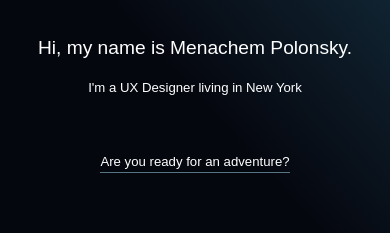
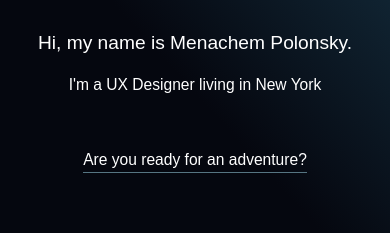
Before and after one commit to menachem7/portfolio, a website: page index.html in a window 390 px wide. Shown: the part 611-844 px from the top of the page. Drawn offline with Linux system fonts and the light colour scheme; a web font is replaced by a local one.

Commit message:
Homepage Text Size Update for Mobile

```diff
--- a/css/index.css
+++ b/css/index.css
@@ -93,3 +93,7 @@ p {
   html {
     font-size: 6px;
   }
+  p {
+    font-size: 2.6rem;
+  }
+}
```
